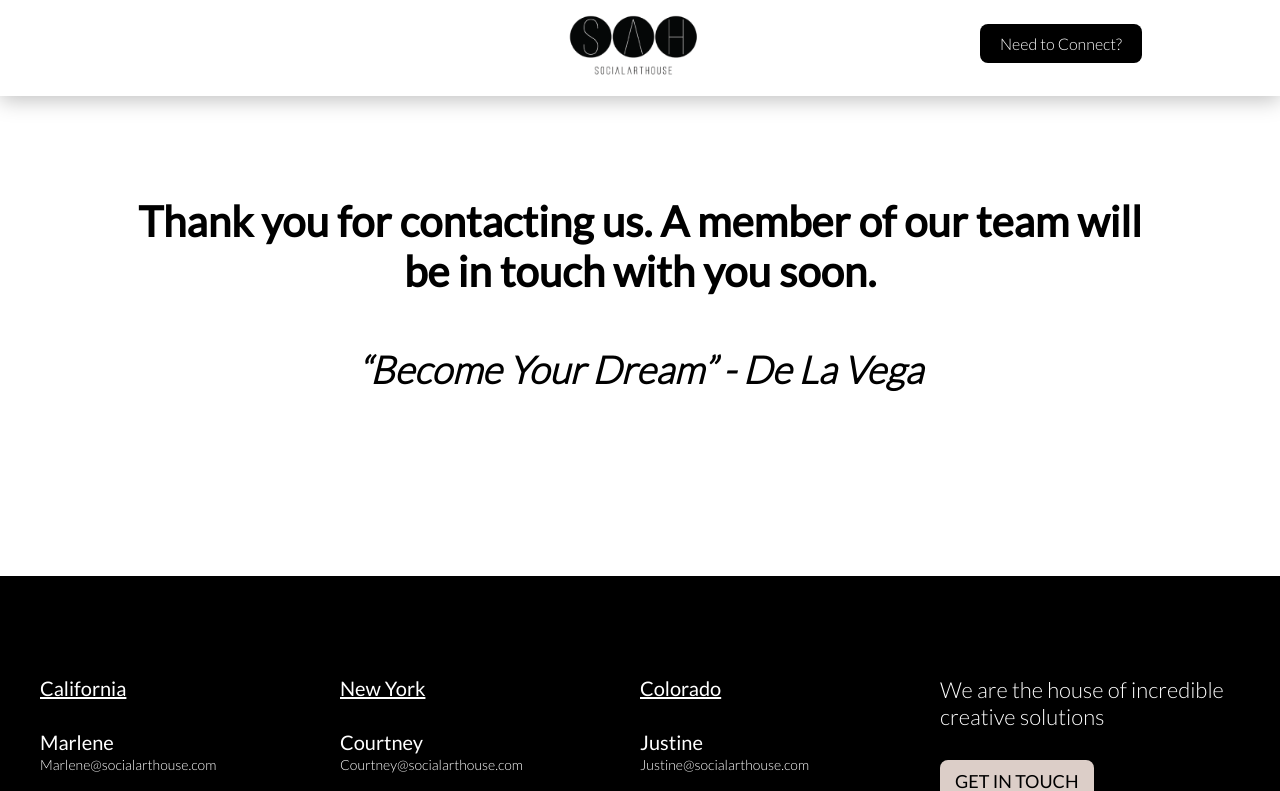
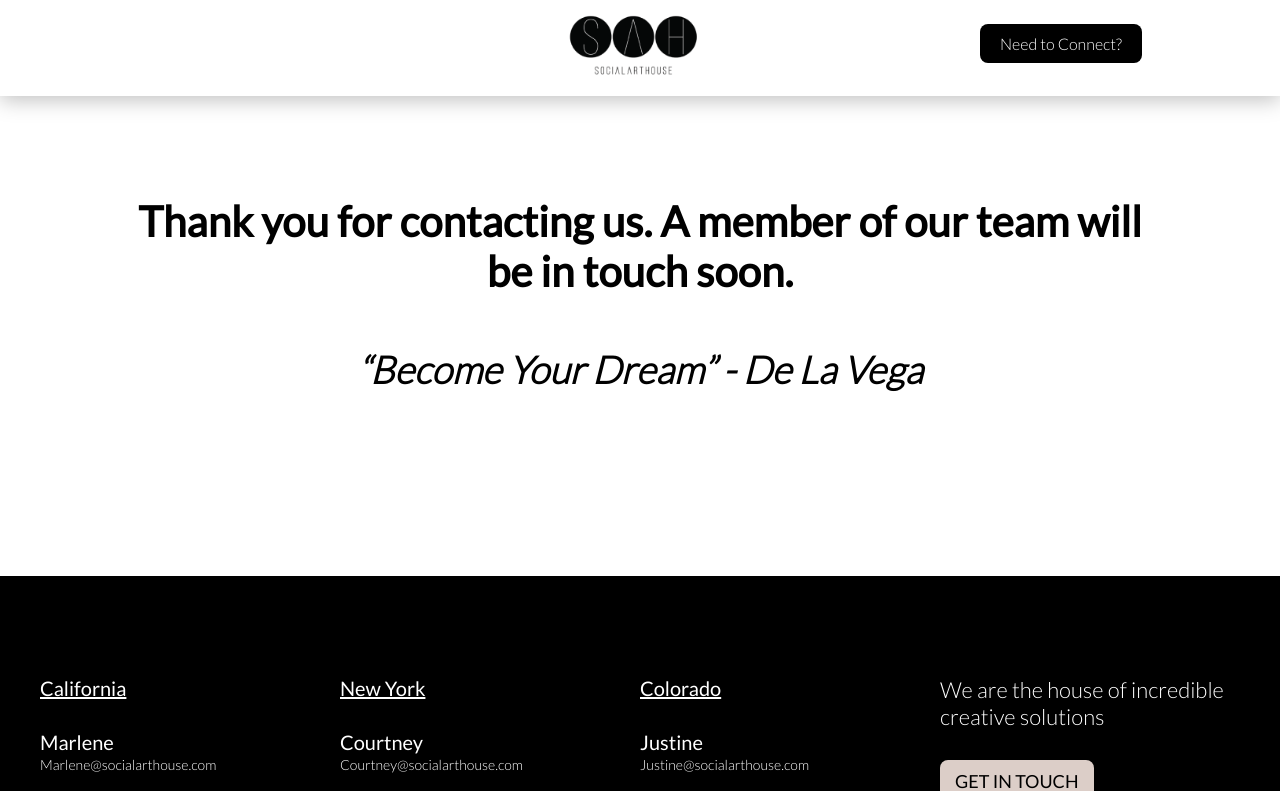
Before and after one commit to lfranckx/socialarthouse, a React (Create React App) app: page /thankyou in a window 1280 px wide. Shown: the top 791 px of the page. Built offline with nearby package versions, Linux system fonts and the light colour scheme.

Commit message:
finish styling / start website hosting

```diff
--- a/src/components/Services.js
+++ b/src/components/Services.js
@@ -13,6 +13,7 @@ export default function Services(props) {
         <section id={props.id}>
             <h3>Services</h3>
             <ul className="list">
+
                 <li className={ isFlipped1 ? 'item show flip' : 'item'}>
                     { isFlipped1 ?  <div>
                         <h4>Brand Buildings</h4>
--- a/src/components/ThankYouPage.js
+++ b/src/components/ThankYouPage.js
@@ -8,7 +8,7 @@ export default function ThankYou() {
     return (
         <main>
             <animated.div style={props} id="thankyou">
-                <h2 className='h1'>Thank you for contacting us. A member of our team will be in touch with you soon.</h2>
+                <h2 className='h1'>Thank you for contacting us. A member of our team will be in touch soon.</h2>
                 <animated.div style={props}>
                     <h3>&#8220;Become Your Dream&#8221; - De La Vega</h3>
                 </animated.div>
--- a/src/styles/Services.scss
+++ b/src/styles/Services.scss
@@ -7,14 +7,6 @@
         margin: 50px auto;
         padding: 50px;
 
-        // border: 50px solid transparent; /* replace padding with transparent border */
-        // overflow:hidden;
-
-        // background:
-        //     linear-gradient(#000 0 0) center/100% 1px,
-        //     linear-gradient(#000 0 0) center/1px 100%;
-        // background-repeat:no-repeat;
-
         .item.show {
             background: #DC997D;
         }
@@ -22,7 +14,6 @@
         .item {
             padding: 40px;
             transition: all ease 0.3s;
-            // outline: 1px solid;
 
             ul {
                 display: block;
@@ -53,25 +44,6 @@
             &:nth-child(3) {
                 border-right: 1px solid black;
             }
-
-            // &:nth-child(1):after {
-            //     height: 1px;
-            //     width: 100%;
-            // }
-
-            // &:nth-child(3):after {
-            //     height: 100%;
-            //     width: 1px;
-            //     top: 0
-            // }
-
-            // &:nth-child(1):after, &:nth-child(3):after {
-            //     background: #000;
-            //     content: '';
-            //     position: absolute;
-            //     transform: translate(-50%); // center align lines
-            //     left: 50%;
-            // }
 
             h4 {
                 font-size: 30px;
@@ -111,12 +83,13 @@
 @keyframes flip {
     0% {
         transform: scale(1) rotate3d(-1, 1, 0, 0deg);
+        transform: rotateY(0);
     }
     50% {
-        transform: scale(0.5) rotate3d(-1, 1, 0, 90deg);
+        transform: rotateY(90deg);
     }
     100% {
-        transform: scale(1) rotate3d(-1, 1, 0, 0deg);
+        transform: rotateY(0);
     }
 }
 
```
